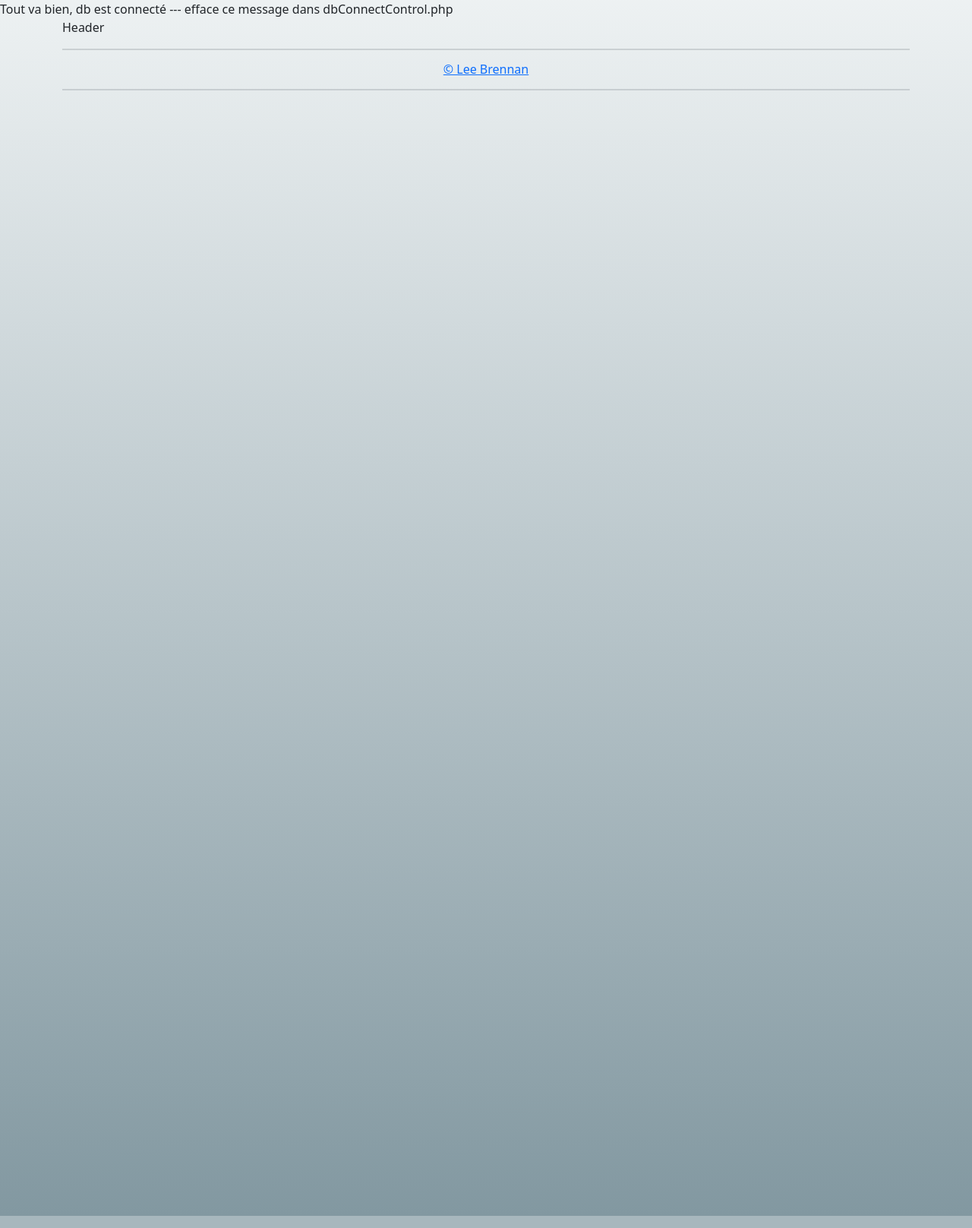
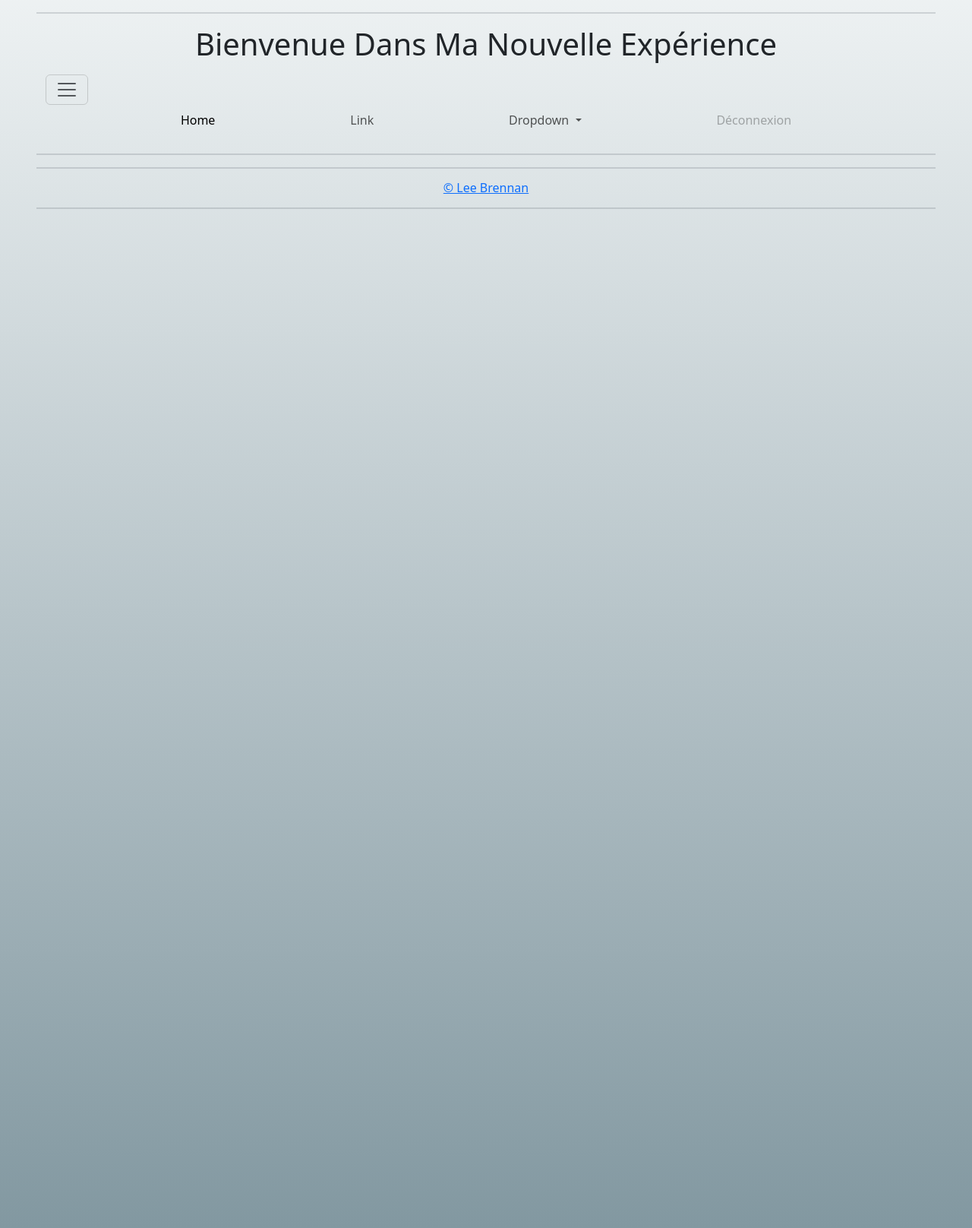
Before and after one commit to Leerlandais/BSCRUD, a PHP site: page /public/index.php in a window 1280 px wide. Shown: the whole page at 76% size. Run offline with PHP 8.4, Linux system fonts and the light colour scheme; a stand-in replaces the project's code that opens the database connection; some libraries are stand-ins or nearby versions.

Commit message:
fun times

```diff
--- a/control/dbConnectControl.php
+++ b/control/dbConnectControl.php
@@ -7,7 +7,3 @@ try {
 } catch (Exception) {
     die($errorMessage = "Problem connecting to the DB");
 }
-
-if (isset($db)) {
-    echo "Tout va bien, db est connecté --- efface ce message dans dbConnectControl.php";
-}
--- a/control/routeControl.php
+++ b/control/routeControl.php
@@ -15,6 +15,8 @@ if(isset($_GET["page"])) {
             $title = "Page Introuvable";
             include("../view/error404View.php");
     }
+    }else if (isset($_GET["logout"])) {
+        include_once("../model/logoutModel.php");
     }else {
         $title = "Home Page via bad link";
         include("../view/homeView.php");
--- a/view/homeView.php
+++ b/view/homeView.php
@@ -5,24 +5,29 @@
     <meta name="viewport" content="width=device-width, initial-scale=1.0">
 
     <link href="https://cdn.jsdelivr.net/npm/bootstrap@5.3.3/dist/css/bootstrap.min.css" rel="stylesheet" integrity="sha384-QWTKZyjpPEjISv5WaRU9OFeRpok6YctnYmDr5pNlyT2bRjXh0JMhjY6hW+ALEwIH" crossorigin="anonymous">
-
+    <link rel="stylesheet" href="https://cdnjs.cloudflare.com/ajax/libs/animate.css/4.1.1/animate.min.css">
     <link rel="stylesheet" href="styles/style.css">
     <title><?=$title?></title>
 </head>
 <body>
-    <div class="container">
+    <div class="container-fluid px-5"> <!-- global container -->
 
     <?php
         include("inc/header.php");
     ?>
 
+    <div class="container h-25"> <!-- main container -->
 
+
+
+
+    </div> <!-- end main container -->
 
         <?php
         include("inc/footer.php");
         ?>
 
-</div>
+</div>  <!-- end global container -->
 <!-- scripts --><!-- scripts --><!-- scripts --><!-- scripts --><!-- scripts --><!-- scripts --><!-- scripts --><!-- scripts --><!-- scripts --><!-- scripts --><!-- scripts -->
     <script src="https://cdn.jsdelivr.net/npm/bootstrap@5.3.3/dist/js/bootstrap.bundle.min.js" integrity="sha384-YvpcrYf0tY3lHB60NNkmXc5s9fDVZLESaAA55NDzOxhy9GkcIdslK1eN7N6jIeHz" crossorigin="anonymous"></script>
 
--- a/view/inc/footer.php
+++ b/view/inc/footer.php
@@ -1,4 +1,5 @@
 <hr class="border border-secondary border-1 opacity-25">
-
-<p class="h6 wow text-center" data-mdb-animation="slide-in-left" data-mdb-animation-start="onHover"><a href="https://leerlandais.com">&copy; Lee Brennan</p></a>
+<div class="text-center">
+<p class="h6 animate__animated animate__delay-1s animate__bounceInLeft"><a href="https://leerlandais.com">&copy; Lee Brennan</p></a>
+</div>
 <hr class="border border-secondary border-1 opacity-25 ">
--- a/view/inc/header.php
+++ b/view/inc/header.php
@@ -1 +1,43 @@
-<p>Header</p>
+<hr class="border border-secondary border-1 opacity-25">
+<div class="text-center">
+    <p class="h1 animate__animated animate__zoomInUp">Bienvenue Dans Ma Nouvelle Expérience</p>
+</div>
+<nav class="navbar">
+<div class="container-fluid">
+    <button class="navbar-toggler" type="button" data-bs-toggle="collapse" data-bs-target="#navbarSupportedContent" aria-controls="navbarSupportedContent" aria-expanded="false" aria-label="Toggle navigation">
+      <span class="navbar-toggler-icon"></span>
+    </button>
+    <div class="collapse-sm navbar-collapse" id="navbarSupportedContent">
+      <ul class="navbar-nav me-auto mb-2 mb-lg-0 d-flex flex-row justify-content-evenly">
+        <li class="nav-item">
+          <a class="nav-link active animate__animated animate__delay-1s animate__fadeIn" aria-current="page" href="#">Home</a>
+        </li>
+        <li class="nav-item">
+          <a class="nav-link animate__animated animate__delay-2s animate__fadeIn" href="#">Link</a>
+        </li>
+        <li class="nav-item dropdown">
+          <a class="nav-link dropdown-toggle animate__animated animate__delay-3s animate__fadeIn" href="#" id="navbarDropdown" role="button" data-bs-toggle="dropdown" aria-expanded="false">
+            Dropdown
+          </a>
+          <ul class="dropdown-menu" aria-labelledby="navbarDropdown">
+            <li><a class="dropdown-item" href="#">Action</a></li>
+            <li><a class="dropdown-item" href="#">Another action</a></li>
+            <li><hr class="dropdown-divider"></li>
+            <li><a class="dropdown-item" href="#">Something else here</a></li>
+          </ul>
+        </li>
+        <li class="nav-item">
+          <a class="nav-link disabled animate__animated animate__delay-4s animate__fadeIn" href="?logout" tabindex="-1" aria-disabled="true">Déconnexion</a>
+        </li>
+      </ul>
+      <!--
+      <form class="d-flex">
+        <input class="form-control me-2" type="search" placeholder="Search" aria-label="Search">
+        <button class="btn btn-outline-success" type="submit">Search</button>
+      </form>
+-->
+    </div>
+  </div>
+</nav>
+
+<hr class="border border-secondary border-1 opacity-25">
```
Also changed, not shown: public/icone.png (added), public/images/icone.png (added).
